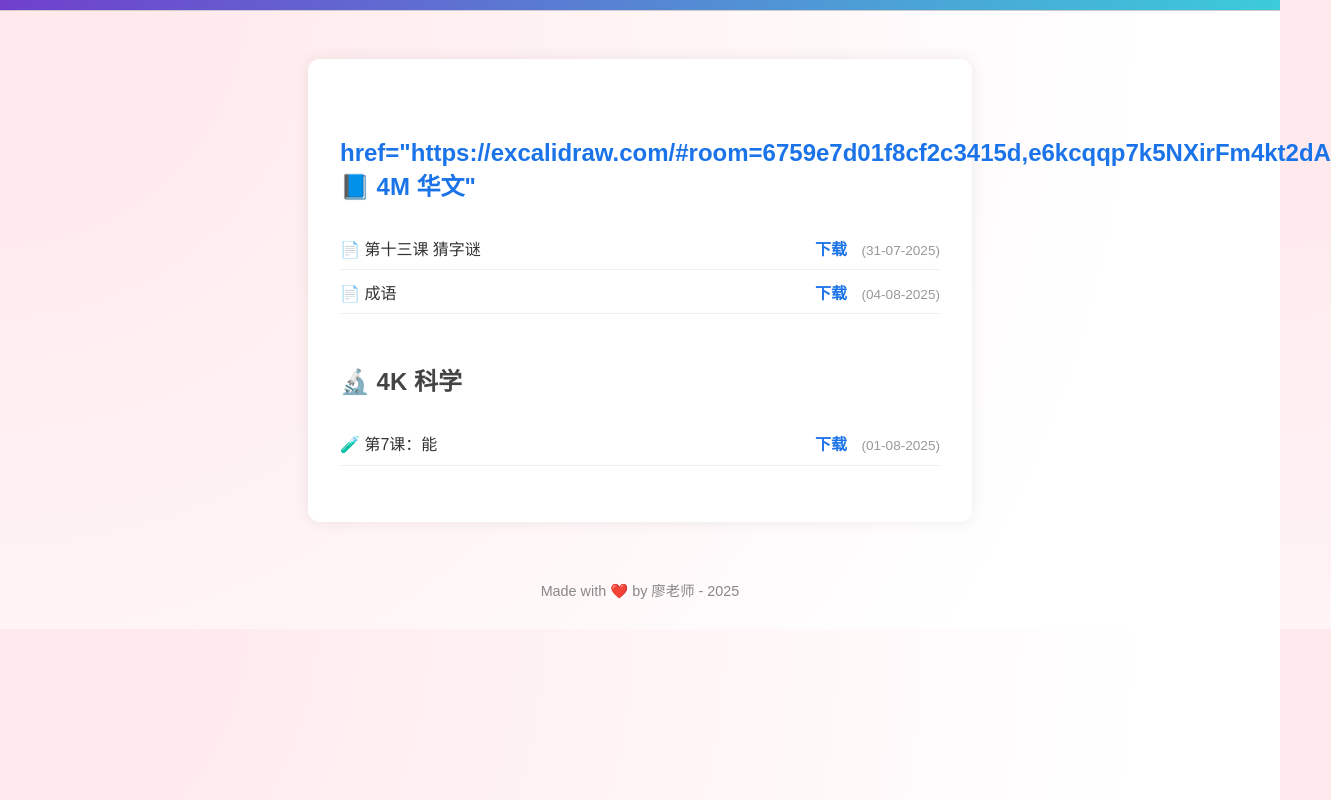
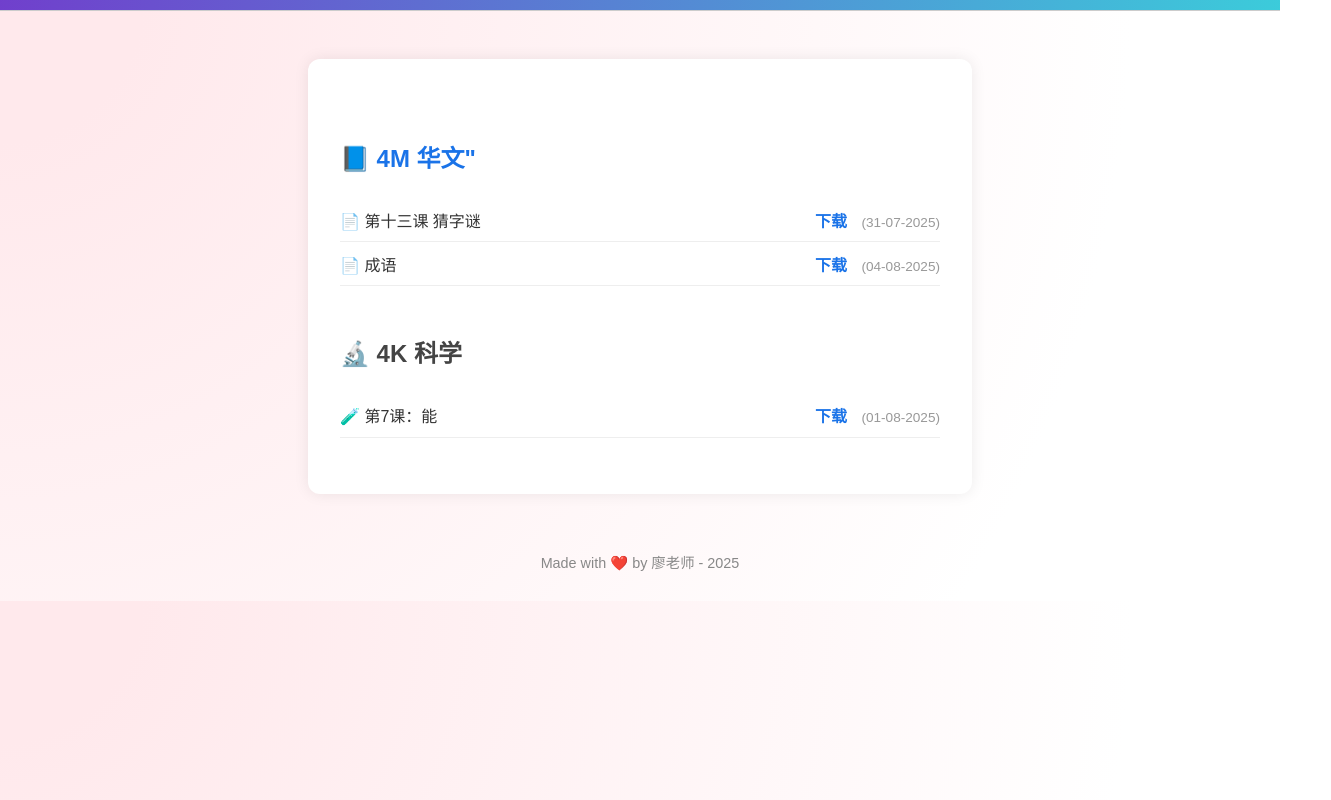
Before and after one commit to Adriell33/Adriell33.github.io, a plain HTML site: page index.html in a window 1280 px wide. Shown: the whole page, 1331 px wide, since content can reach past the window. Drawn offline with Linux system fonts and the light colour scheme; a web font is replaced by a local one.

Commit message:
Update index.html

```diff
--- a/index.html
+++ b/index.html
@@ -92,7 +92,7 @@
 <body>
   <header></header>
   <main>
-    <h2><a> href="https://excalidraw.com/#room=6759e7d01f8cf2c3415d,e6kcqqp7k5NXirFm4kt2dA📘 4M 华文"</a></h2>
+    <h2><a href="https://excalidraw.com/#room=6759e7d01f8cf2c3415d,e6kcqqp7k5NXirFm4kt2dA">📘 4M 华文"</a></h2>
     <ul>
       <li>
         📄 第十三课 猜字谜
```
